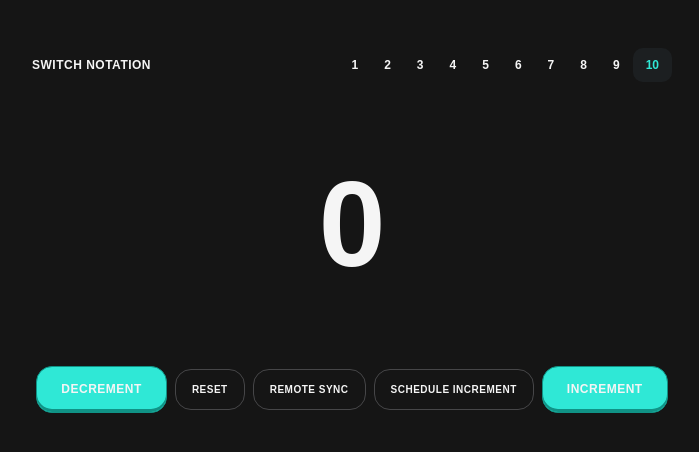
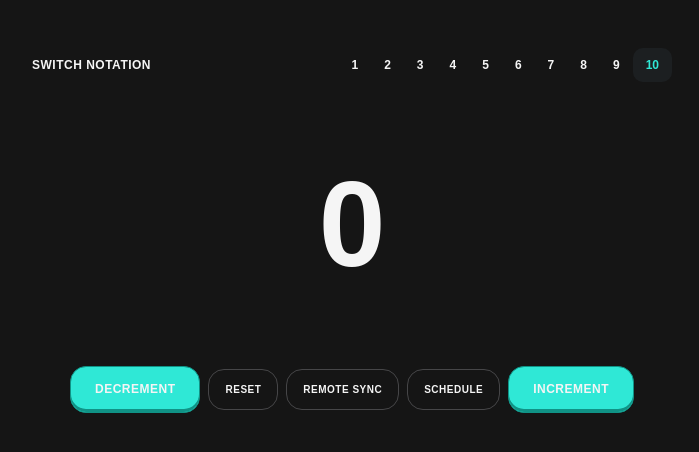
Before and after one commit to alexpozdnyakof/counter-redux, a React (Create React App) app: page / in a window 1280 px wide. Shown: the part 170-622 px from the top of the page, without its empty margins (288-987 px from the left). Built offline with nearby package versions, Linux system fonts and the light colour scheme.

Commit message:
refactor(button): изменят стили disabled

```diff
--- a/src/features/counter.tsx
+++ b/src/features/counter.tsx
@@ -50,7 +50,7 @@ export default function Counter(){
         <Button onClick={() => dispatch(resetValueIfNotZero())} disabled={status === 'loading' || scheduled} variant='secondary' ariaLabel="reset">Reset</Button>
         <Button onClick={() => dispatch(syncValue())} disabled={status === 'loading' || scheduled} variant='secondary' ariaLabel="sync-value">Remote Sync</Button>
         <Button onClick={() => setScheduled(!scheduled)} disabled={status === 'loading'} variant='secondary' ariaLabel='schedule'>
-          {scheduled ? 'Unschedule Increment' : 'Schedule Increment'}
+          {scheduled ? 'Unschedule' : 'Schedule'}
         </Button>
         <Button onClick={() => dispatch(increment())} disabled={status === 'loading' || scheduled} ariaLabel="increment">Increment</Button>
       </div>
--- a/src/ui/button.module.css
+++ b/src/ui/button.module.css
@@ -37,6 +37,7 @@
 .Button_variant_primary:disabled {
   box-shadow: inset 0 -1px 0 var(--color-primary-dark);
   text-decoration: line-through;
+  color: var(--color-space-gray-light);
 }
 
 .Button_variant_secondary {
@@ -55,5 +56,5 @@
   border-color: var(--color-space-gray-light);
   text-decoration: line-through;
   border-radius: 20px;
-  color: var(--color-primary);
+  color: var(--color-space-gray-light);
 }
```
